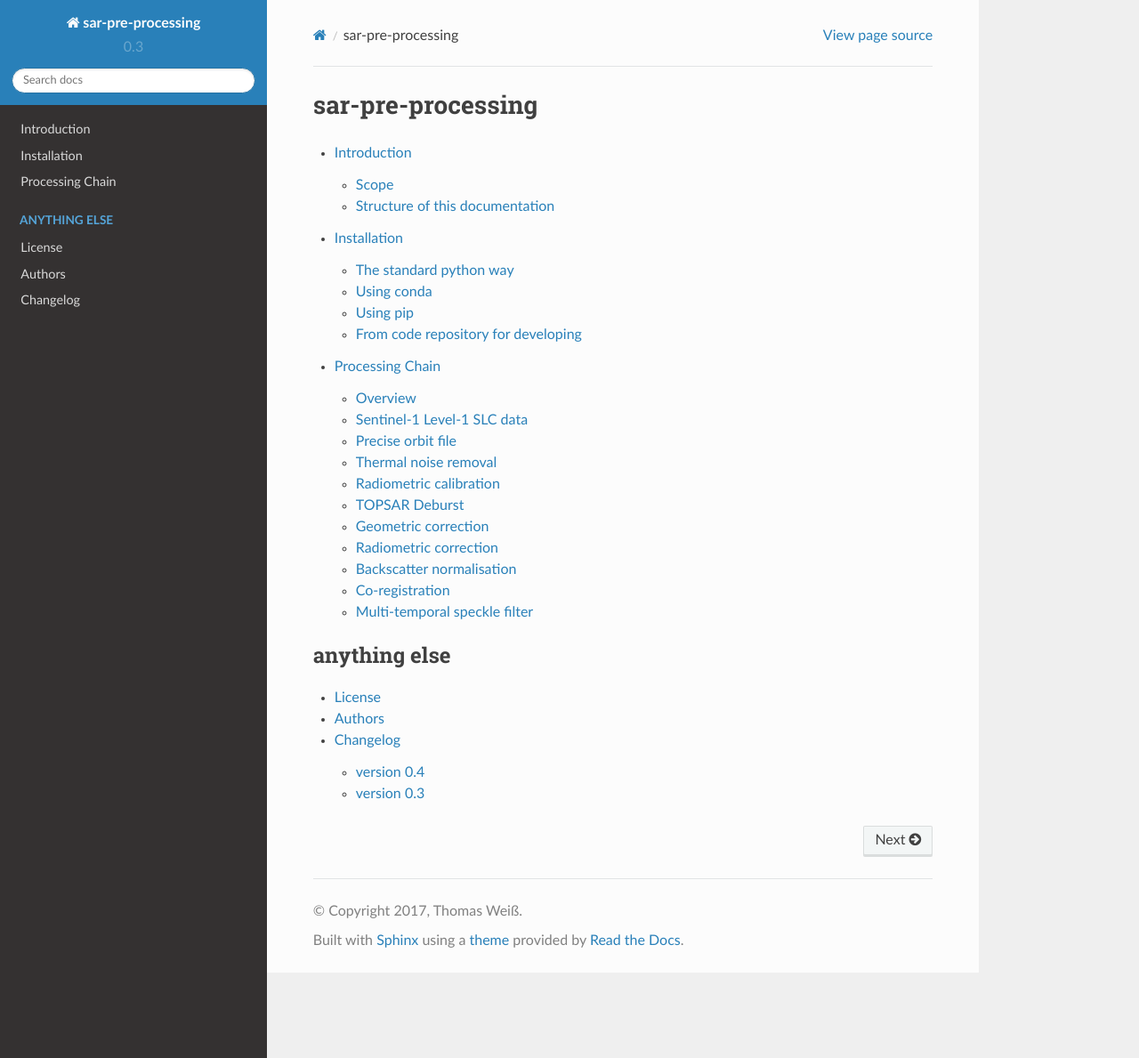
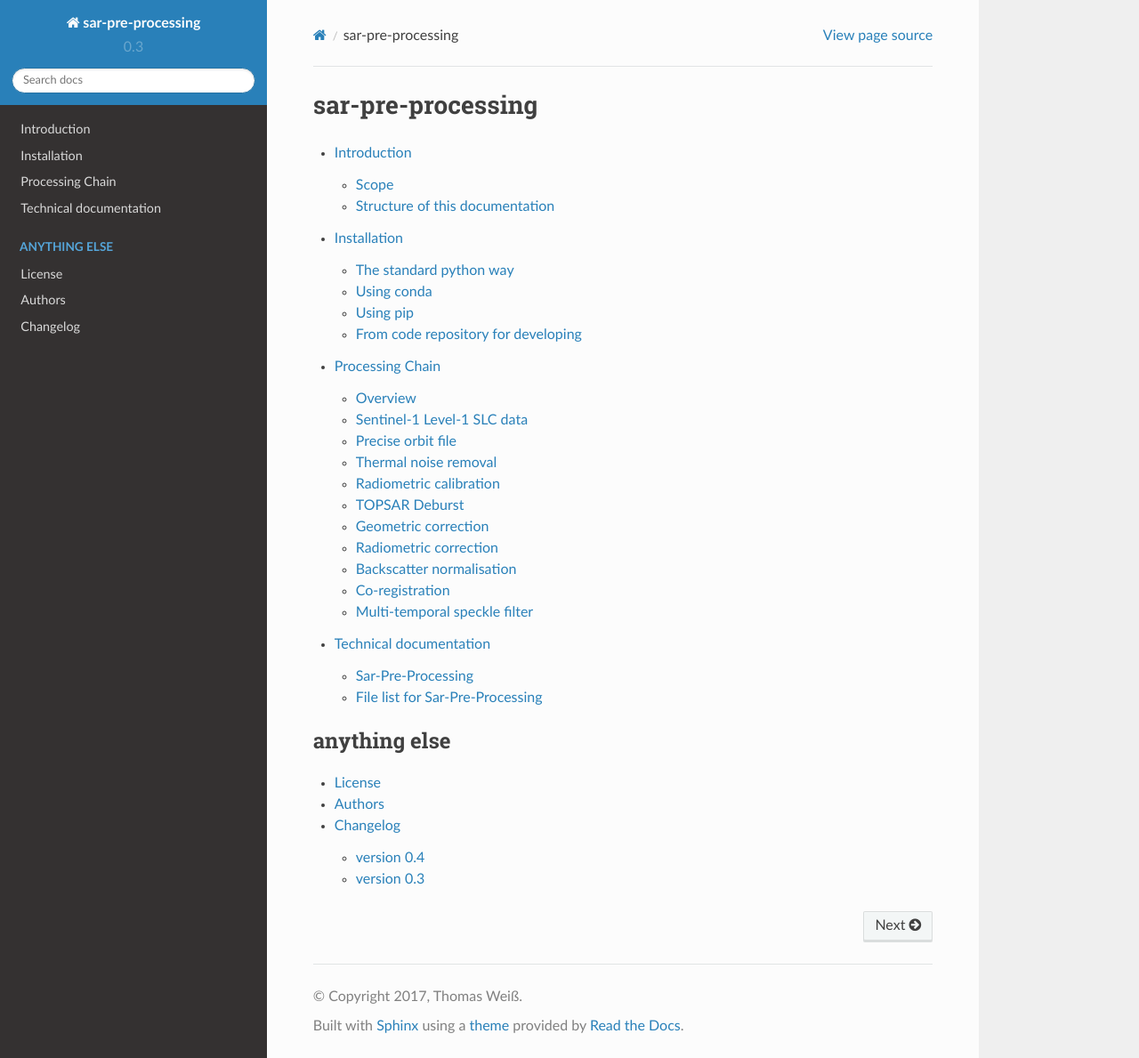
Before and after one commit to multiply-org/sar-pre-processing, a Sphinx documentation site: the page built from docs/index.rst, in a window 1280 px wide and 1189 px high. Shown: the whole window at 89% size. Built offline with Sphinx 7.4.7 and the Read the Docs theme 2.0.0, drawn with Linux system fonts in a browser that asks for light colours.

Commit message:
add autodocumentation of python code

```diff
--- /dev/null
+++ b/docs/annex_technical.rst
@@ -0,0 +1,16 @@
+Technical documentation
+=======================
+
+Sar-Pre-Processing
+-------------------
+.. automodule:: sar_pre_processing.sar_pre_processor
+   :members:
+   :undoc-members:
+   :show-inheritance:
+
+File list for Sar-Pre-Processing
+---------------------------------
+.. automodule:: sar_pre_processing.file_list_sar_pre_processing
+   :members:
+   :undoc-members:
+   :show-inheritance:
--- a/docs/index.rst
+++ b/docs/index.rst
@@ -8,6 +8,7 @@
     01_Introduction
     02_Installation
     03_Theory
+    annex_technical
 
 .. toctree::
     :maxdepth: 2
```
Also changed, not shown: 1 other file.
